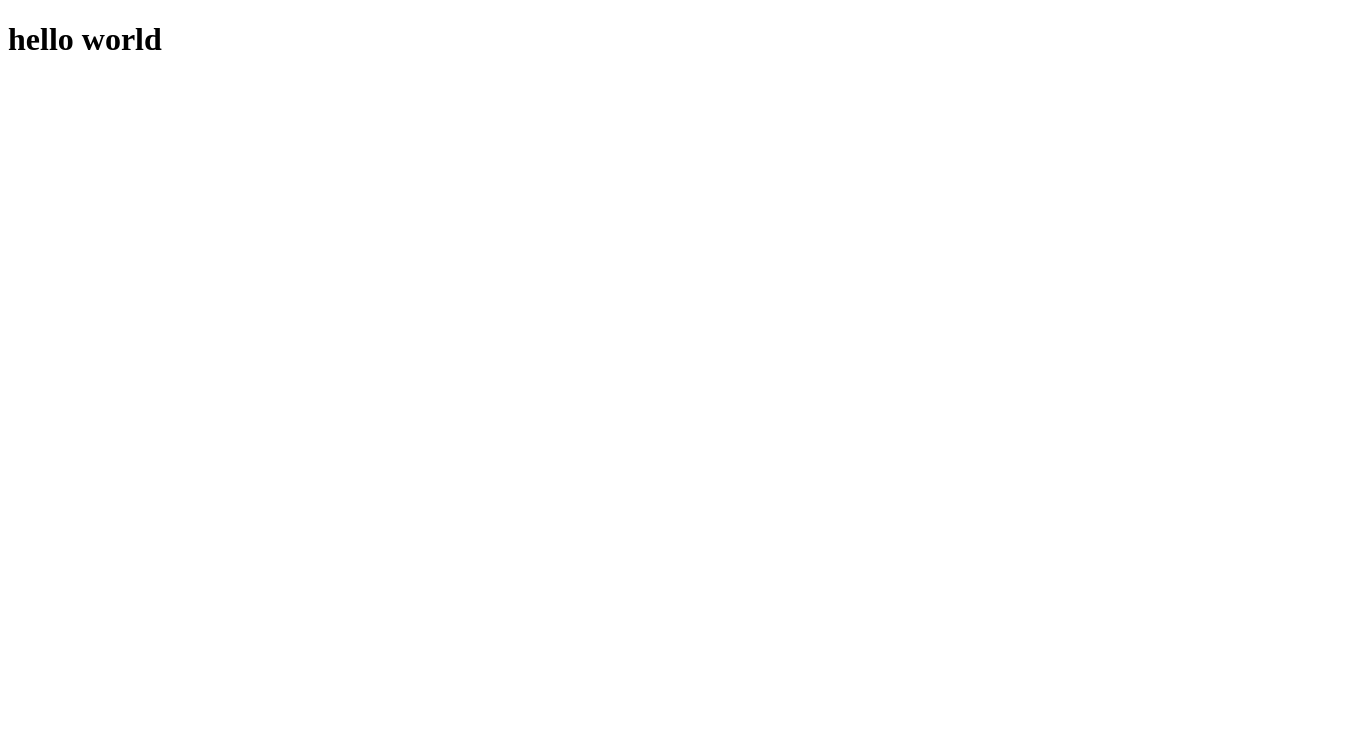
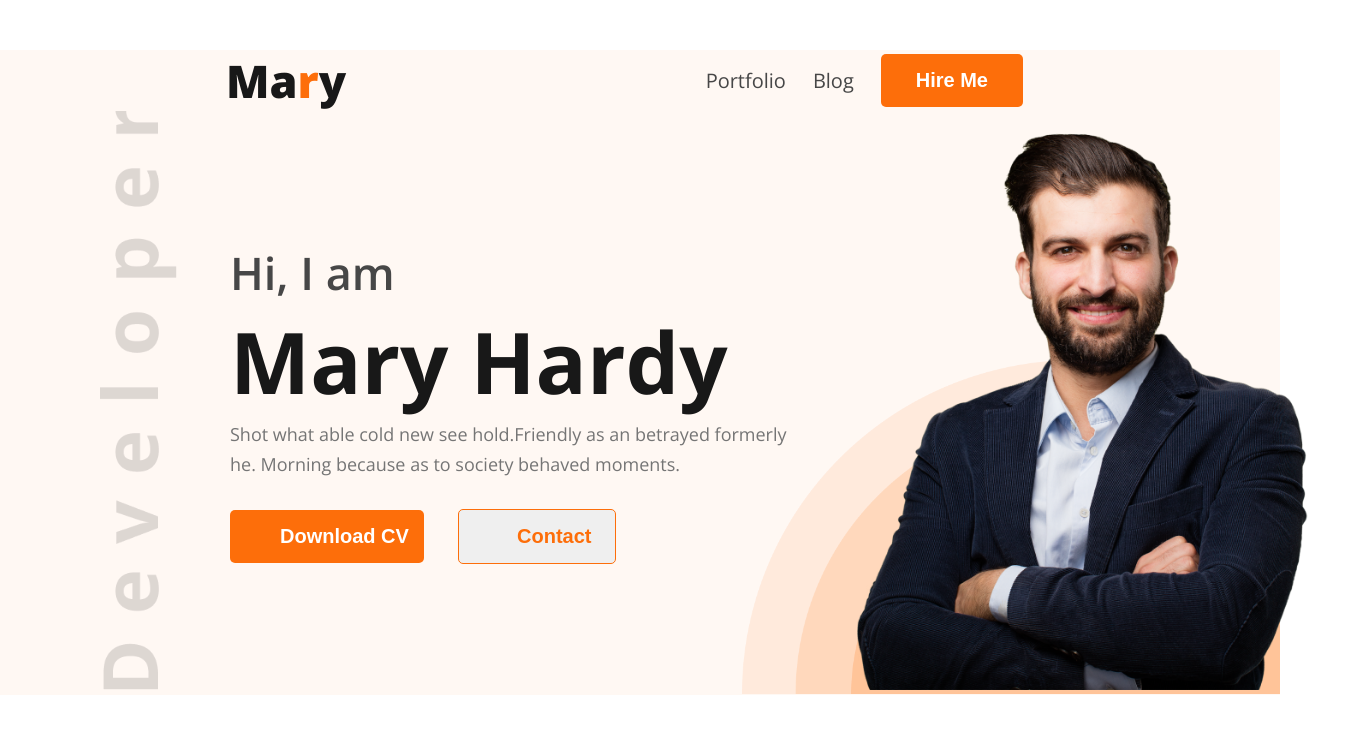
Before and after one commit to Asad9340/personal-portfolio, a plain HTML site: page index.html in a window 1280 px wide. Shown: the whole page, 1355 px wide, since content can reach past the window. Drawn offline with nearby package versions, Linux system fonts and the light colour scheme.

Commit message:
nav and hero section is added successfully

```diff
--- a/index.html
+++ b/index.html
@@ -3,10 +3,45 @@
 <head>
   <meta charset="UTF-8">
   <meta name="viewport" content="width=device-width, initial-scale=1.0">
+  <!-- Website title here -->
   <title>Personal Protfolio</title>
+  <!-- Website font here -->
+  <link rel="preconnect" href="https://fonts.googleapis.com">
+<link rel="preconnect" href="https://fonts.gstatic.com" crossorigin>
+<link href="https://fonts.googleapis.com/css2?family=Open+Sans:wght@400;500;600;700;800&display=swap" rel="stylesheet">
+<!-- Website icon from online here -->
+<link rel="stylesheet" href="https://fonts.googleapis.com/css2?family=Material+Symbols+Outlined:opsz,wght,FILL,GRAD@20..48,100..700,0..1,-50..200" />
+
+<!--  css style link here-->
   <link rel="stylesheet" href="./style/index.css">
 </head>
 <body>
-<h1>hello world</h1>
+  <header>
+    <nav>
+      <h3 class="brand-name">Ma<span class="primary-color">r</span>y</h3>
+      <ul>
+        <li><a href="">Portfolio</a></li>
+        <li><a href="">Blog</a></li>
+        <li><a href=""><button class="hireMe-btn">Hire Me</button></a></li>
+      </ul>
+    </nav>
+  </header>
+  <main>
+    <section class="hero-section">
+      <div class="hero-container">
+        <h4 class="hero-greeting">Hi, I  am</h4>
+        <h1 class="hero-name">Mary Hardy</h1>
+        <p class="hero-description">Shot what able cold new see hold.Friendly as an betrayed formerly he. Morning because as to society behaved moments.</p>
+        <button class="cv-btn">Download CV</button>
+        <button class="contact-btn">Contact</button>
+      </div>
+      <div class="hardy-image">
+        <img src="./images/hardy.png" alt="">
+      </div>
+    </section>
+  </main>
+  <footer>
+
+  </footer>
 </body>
 </html>
--- a/style/index.css
+++ b/style/index.css
@@ -0,0 +1,117 @@
+body {
+  font-family: 'Open Sans', sans-serif;
+}
+* {
+  margin: 0;
+  padding: 0;
+  box-sizing: border-box;
+}
+/* Global Variable Stats here  */
+.primary-color {
+  color: #fd6e0a;
+}
+/* Global Variable Ends  here  */
+/* Navigation Style starts hear */
+header {
+  background-color: #FFF8F3;
+  margin-top: 50px;
+  max-width: 1600px;
+  max-height: 837px;
+}
+nav {
+  display: flex;
+  justify-content: space-between;
+}
+.brand-name {
+  color: #181818;
+  font-size: 45px;
+  font-weight: 800;
+  margin-left: 226px;
+}
+nav ul {
+  list-style: none;
+  display: flex;
+  align-items: center;
+  justify-content: space-between;
+}
+nav li {
+  margin-right: 27px;
+}
+nav li a {
+  text-decoration: none;
+  color: #474747;
+  font-size: 20px;
+  font-weight: 400;
+}
+.hireMe-btn {
+  padding: 15px 35px;
+  background-color: #fd6e0a;
+  color: white;
+  border-radius: 5px;
+  border: 0px;
+  font-size: 20px;
+  font-weight: 700;
+  margin-right: 230px;
+}
+
+/* Navigation Style Ends hear */
+
+/* Main section style stats here */
+.cv-btn {
+  padding: 15px 15px 15px 50px;
+  background-color: #fd6e0a;
+  color: white;
+  border-radius: 5px;
+  border: 0px;
+  font-size: 20px;
+  font-weight: 700;
+  margin-right: 30px;
+}
+.contact-btn {
+  color: #fd6e0a;
+  text-align: center;
+  font-size: 20px;
+  font-weight: 700;
+  padding: 15px 23px 15px 58px;
+  border-radius: 5px;
+  border: 1px solid #fd6e0a;
+}
+
+.hero-section {
+  display: flex;
+  align-items: center;
+  justify-content: space-between;
+  background:url(../images/developer.png) , url(../images/header_bg.png);
+  background-repeat:no-repeat , no-repeat;
+  background-position:bottom left , bottom right;
+  background-size:contain, 42%;
+  background-position-x: 100px ,right;
+  background-position-y: -5px,bottom;
+  background-color: #FFF8F3;
+}
+.hero-container {
+  margin-left: 230px;
+}
+.hero-greeting {
+  color: #474747;
+  font-size: 45px;
+  font-weight: 600;
+}
+.hero-name {
+  color: #181818;
+  font-size: 85px;
+  font-weight: 700;
+}
+.hero-description {
+  color: #757575;
+  font-size: 18px;
+  font-weight: 400;
+  line-height: 30px;
+  width: 585px;
+  margin-bottom: 30px;
+}
+.hardy-image img {
+  width: 500px;
+  margin-right: 40px;
+}
+/* Main section style ends here */
```
